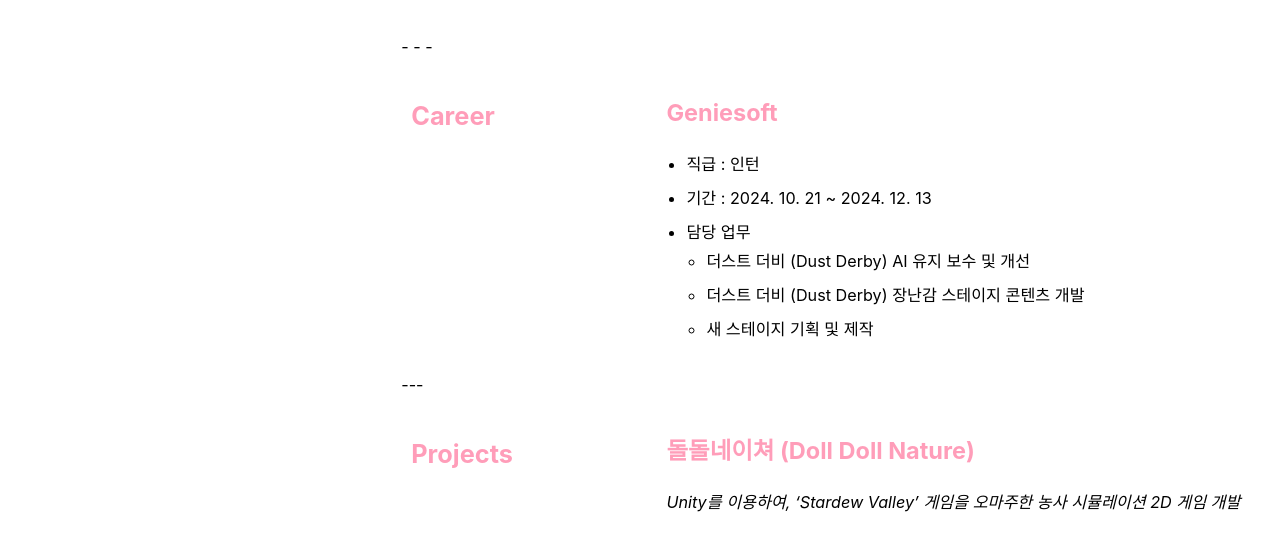
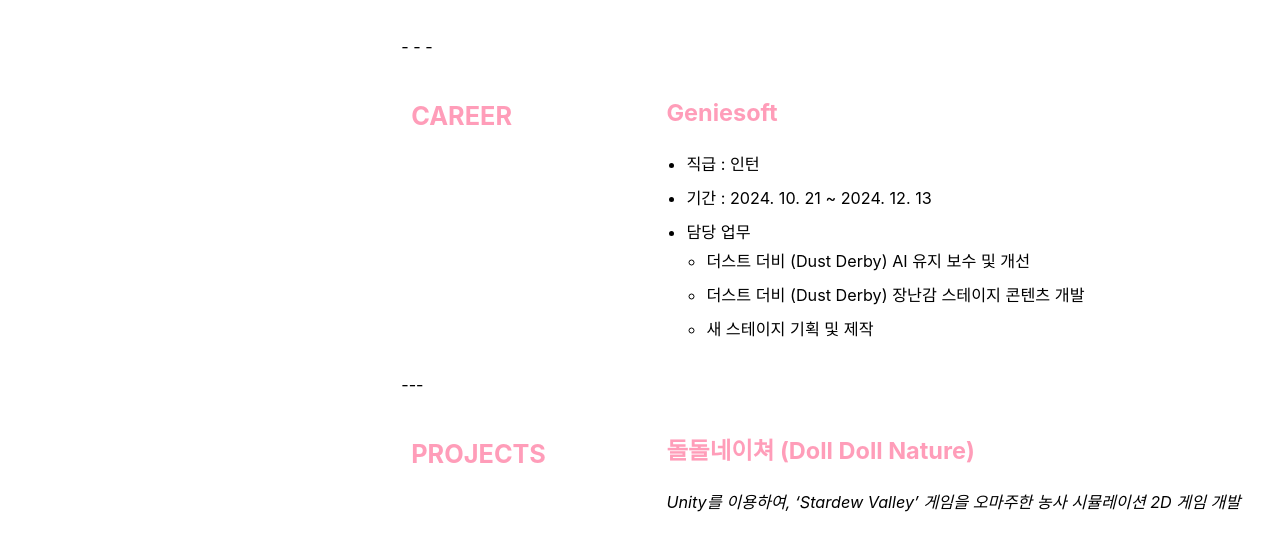
Before and after one commit to wavivic/wavivic.github.io, a Jekyll site: the page built from _pages/about.md, in a window 1280 px wide and 900 px high, scrolled down 1809 px. Shown: the part 160-717 px from the top of the window. Built offline with Jekyll 4.4.1, drawn with Linux system fonts in a browser that asks for light colours; cached includes are drawn as plain includes; some web fonts are replaced.

Commit message:
fix : 대분류 제목 수정

```diff
--- a/_pages/about.md
+++ b/_pages/about.md
@@ -138,7 +138,7 @@ comments: false
 - - -
 <div class="two-columns">
 <div class="column1">
-{{ "# Career" | markdownify }}
+{{ "# CAREER" | markdownify }}
 </div>
 <div class="column2">
 {{ "
@@ -158,7 +158,7 @@ comments: false
 
 <div class="two-columns">
 <div class="column1">
-{{ "# Projects" | markdownify }}
+{{ "# PROJECTS" | markdownify }}
 </div>
 <div class="column2">
 {{ "
```
